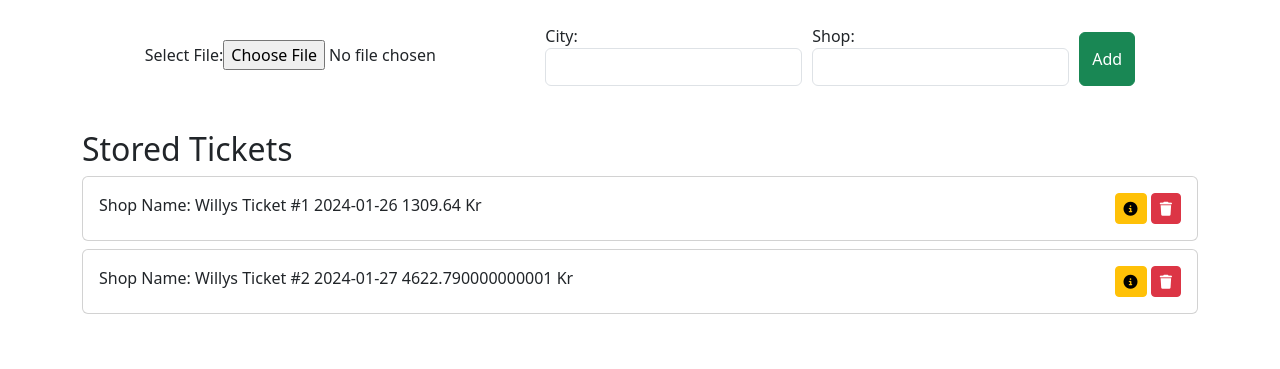
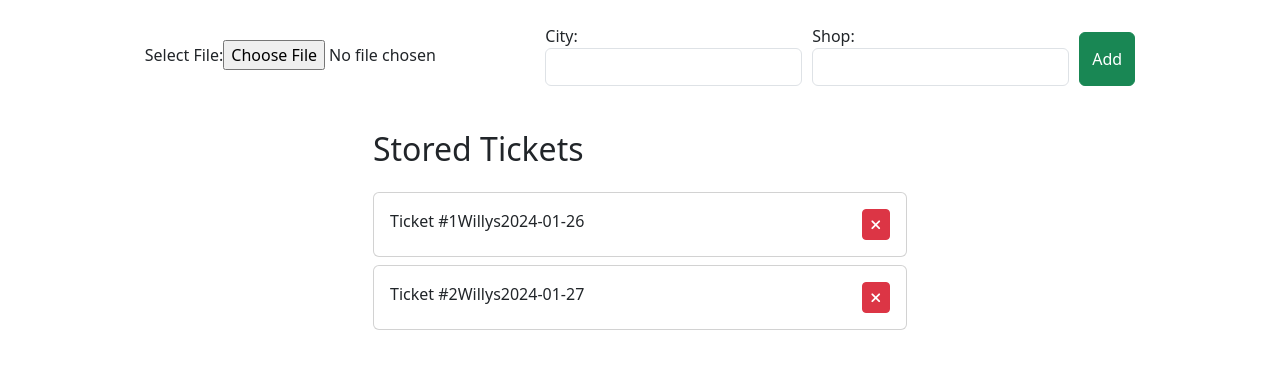
Before and after one commit to HuguesDelamare/Skanapp, a Flask app: page / in a window 1280 px wide. Shown: the part 86-455 px from the top of the page. Run offline with Flask 3, Linux system fonts and the light colour scheme.

Commit message:
Changing html and adding JS

```diff
--- a/flaskr/templates/index.html
+++ b/flaskr/templates/index.html
@@ -24,23 +24,19 @@
 
     <div id="message" class="mt-4"></div>
 
-    <div class="tickets-container mt-4">
-        <h2>Stored Tickets</h2>
+    <div class="container mt-4 col-6">
+        <h2 class="mb-4">Stored Tickets</h2>
         {% for receipt in stored_tickets %}
-            <div class="card mt-2">
-                <div class="card-body d-flex justify-content-between align-items-start"> <!-- Use justify-content-between -->
-                    <div>
-                        <span>Shop Name: {{ receipt.shop_name }}</span>
+            <div class="card mt-2" onclick="window.location='{{ url_for('receipt_details', receipt_id=receipt.id) }}';" onmouseover="showTrashButton(this)" onmouseout="hideTrashButton(this)">
+                <div class="card-body d-flex justify-content-between">
+                    <div class="card-infos d-flex">
                         <span>Ticket #{{ receipt.id }}</span>
+                        <span>{{ receipt.shop_name }}</span>
                         <span>{{ receipt.receipt_date }}</span>
-                        <span>{{ receipt.receipt_amount }} Kr</span>
                     </div>
-                    <div>
-                        <a href="{{ url_for('receipt_details', receipt_id=receipt.id) }}" class="btn btn-warning btn-sm">
-                            <i class="fas fa-info-circle"></i>
-                        </a>
-                        <button type="button" class="btn btn-danger btn-sm" onclick="removeTicket({{ receipt.id }})">
-                            <i class="fas fa-trash"></i>
+                    <div class="trash-button-container">
+                        <button type="button" class="btn btn-danger btn-sm trash-button" onclick="removeTicket({{ receipt.id }}, event)">
+                            <i class="fa-solid fa-xmark"></i>
                         </button>
                     </div>
                 </div>
@@ -49,7 +45,10 @@
     </div>
 
     <script>
-        function removeTicket(ticketId) {
+        function removeTicket(ticketId, event) {
+            // Prevent the click event from propagating to the card's div
+            event.stopPropagation();
+
             var confirmDelete = window.confirm("Are you sure you want to remove this ticket?");
 
             if (confirmDelete) {
@@ -67,5 +66,16 @@
                 console.log('Ticket removal canceled.');
             }
         }
+
+        function showTrashButton(card) {
+            var trashButtonContainer = card.querySelector('.trash-button-container');
+            trashButtonContainer.style.display = 'block';
+        }
+
+        function hideTrashButton(card) {
+            var trashButtonContainer = card.querySelector('.trash-button-container');
+            trashButtonContainer.style.display = 'none';
+        }
+
     </script>
 {% endblock %}
```
